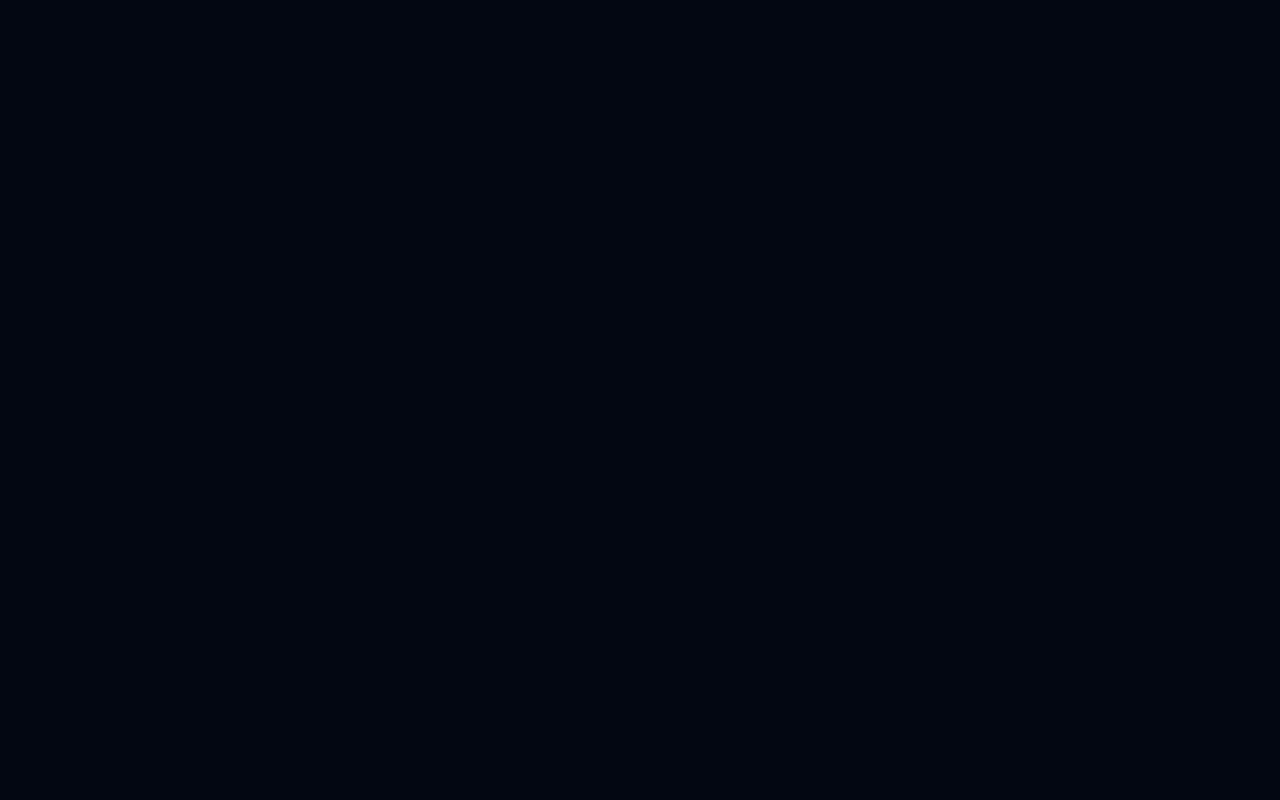
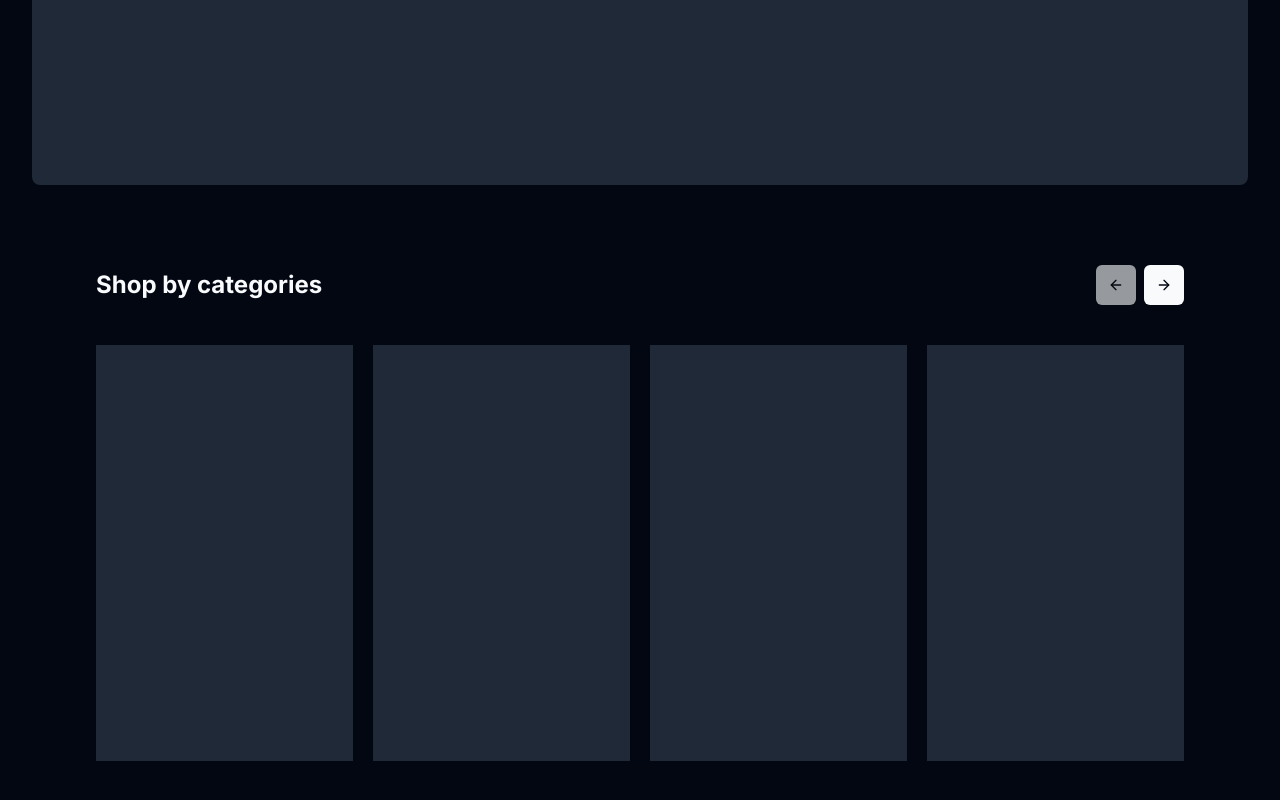
Before and after one commit to CaiqueMorales20/nexus, a Next.js app: page / in a window 1280 px wide. Shown: the part 790-1590 px from the top of the page. Before the commit the page ends 800 px from the top, so only its background shows below. Built offline with nearby package versions, Linux system fonts and the light colour scheme.

Commit message:
feat: add category carousel

```diff
--- a/package.json
+++ b/package.json
@@ -17,6 +17,7 @@
     "next-themes": "^0.3.0",
     "react": "^18",
     "react-dom": "^18",
+    "swiper": "^11.1.5",
     "tailwind-merge": "^2.4.0",
     "tailwindcss-animate": "^1.0.7"
   },
--- a/src/app/(home)/category-carousel.tsx
+++ b/src/app/(home)/category-carousel.tsx
@@ -1,7 +1,91 @@
+'use client'
+
+import 'swiper/css'
+
+import { ArrowLeft, ArrowRight } from 'lucide-react'
+import React, { useState } from 'react'
+import { Swiper, SwiperSlide, useSwiper } from 'swiper/react'
+import { twMerge } from 'tailwind-merge'
+
+import { Button } from '@/components/ui/button'
+
+function CarouselArrow({
+  direction,
+  isActive,
+}: {
+  direction: 'prev' | 'next'
+  isActive: boolean
+}) {
+  const swiper = useSwiper()
+
+  return (
+    <button
+      className={twMerge(
+        'flex h-10 w-10 cursor-pointer items-center justify-center rounded-md bg-foreground text-background',
+        !isActive && 'bg-foreground/60',
+      )}
+      disabled={!isActive}
+      onClick={
+        direction === 'prev'
+          ? () => swiper.slidePrev()
+          : () => swiper.slideNext()
+      }
+    >
+      {direction === 'prev' ? (
+        <ArrowLeft className="h-4 w-4" />
+      ) : (
+        <ArrowRight className="h-4 w-4" />
+      )}
+    </button>
+  )
+}
+
 export function CategoryCarousel() {
+  const [isBeginning, setIsBeginning] = useState(true)
+  const [isEnd, setIsEnd] = useState(false)
+
   return (
     <section className="container mt-20">
-      <h2 className="text-2xl font-bold">Shop by categories</h2>
+      <div className="w-full">
+        <Swiper
+          spaceBetween={20}
+          slidesPerView={4}
+          onSlideChange={(swiper) => {
+            setIsBeginning(swiper.isBeginning)
+            setIsEnd(swiper.isEnd)
+          }}
+        >
+          <div
+            slot="container-start"
+            className="mb-10 flex items-center justify-between"
+          >
+            <h2 className="text-2xl font-bold">Shop by categories</h2>
+            <div className="flex items-center justify-between gap-2">
+              <CarouselArrow isActive={!isBeginning} direction="prev" />
+              <CarouselArrow isActive={!isEnd} direction="next" />
+            </div>
+          </div>
+          {Array.from({ length: 6 }).map((_, i) => (
+            <SwiperSlide key={i}>
+              <div className="group relative flex h-[26rem] w-full justify-center bg-muted">
+                {/* <Image
+                  className="-z-1 absolute inset-0 h-full w-full"
+                  src={'/category-1.png'}
+                  alt=""
+                  width={308}
+                  height={422}
+                /> */}
+                <Button
+                  className="invisible mx-auto mb-10 mt-auto w-[90%] duration-200 group-hover:visible"
+                  size={'lg'}
+                >
+                  Noteboooks
+                </Button>
+              </div>
+            </SwiperSlide>
+          ))}
+        </Swiper>
+      </div>
     </section>
   )
 }
--- a/src/app/(home)/hero.tsx
+++ b/src/app/(home)/hero.tsx
@@ -1,11 +1,19 @@
 import { ArrowRight } from 'lucide-react'
 
+// import Image from 'next/image'
 import { Button } from '@/components/ui/button'
 
 export function Hero() {
   return (
-    <div className="mx-auto w-[95vw] rounded-lg bg-muted">
-      <div className="container mt-10 grid h-[855px] w-full grid-cols-2 gap-4">
+    <div className="relative mx-auto w-[95vw] rounded-lg bg-muted">
+      {/* <Image
+        className="z-1 absolute inset-0 h-full w-full object-cover"
+        src={'/home.png'}
+        alt=""
+        width={400}
+        height={400}
+      /> */}
+      <div className="container relative z-10 mt-10 grid h-[855px] w-full grid-cols-2 gap-4">
         <div className="my-auto">
           <span className="mb-2 block text-xl">Latest release</span>
           <h1 className="mb-2 text-7xl font-black">Alienware M16</h1>
--- a/src/app/globals.css
+++ b/src/app/globals.css
@@ -65,7 +65,7 @@
     @apply border-border;
   }
   body {
-    @apply bg-background text-foreground;
+    @apply bg-background text-foreground pb-24;
   }
 }
 
--- a/src/app/page.tsx
+++ b/src/app/page.tsx
@@ -1,10 +1,10 @@
 import { CategoryCarousel } from './(home)/category-carousel'
-// import { Hero } from './(home)/hero'
+import { Hero } from './(home)/hero'
 
 export default function Home() {
   return (
     <main className="">
-      {/* <Hero /> */}
+      <Hero />
       <CategoryCarousel />
     </main>
   )
```
Also changed, not shown: public/category-1.png (added), 1 other file (tests, documents, lock files or other folders).
